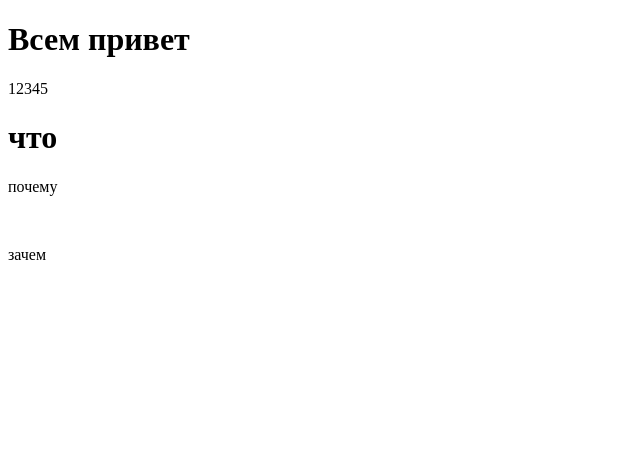
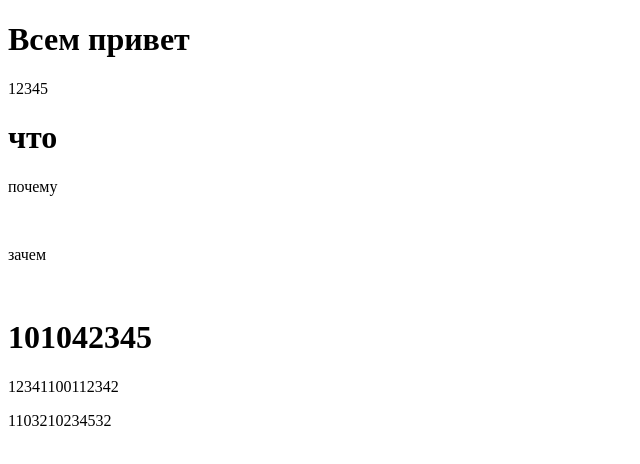
Before and after one commit to Mag0sfzx/js10, a plain HTML site: page index.html in a window 1280 px wide. Shown: the whole page, without its empty margins (0-640 px from the left). Drawn offline with Linux system fonts and the light colour scheme.

Commit message:
Добавил div.box2

```diff
--- a/index.html
+++ b/index.html
@@ -15,5 +15,11 @@
         <img src="" alt="">
         <p>зачем</p>
     </div>
+    <div class="box2">
+        <img src="" alt="">
+        <h1>101042345</h1>
+        <p>12341100112342</p>
+        <p>1103210234532</p>
+    </div>
 </body>
 </html>
```
